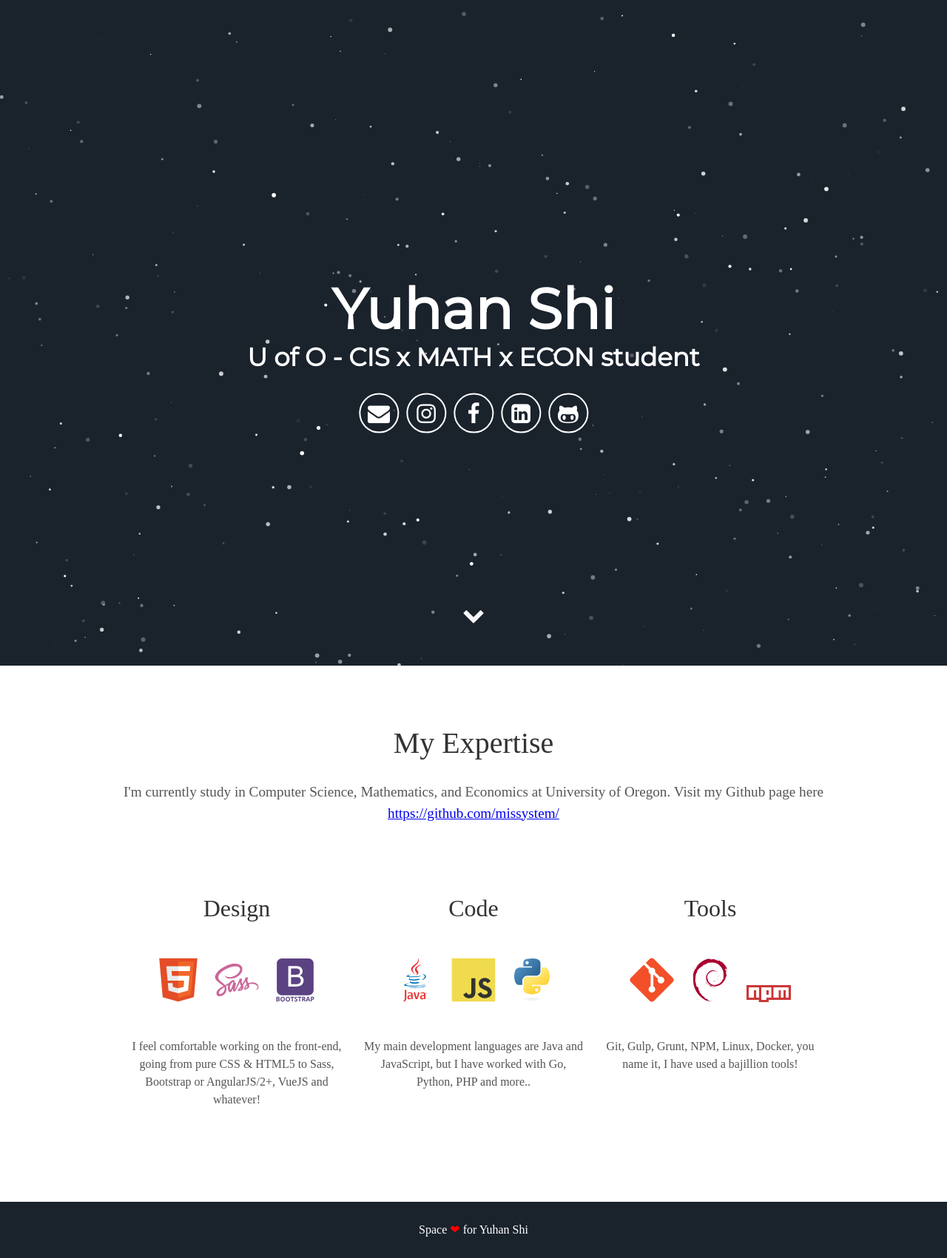
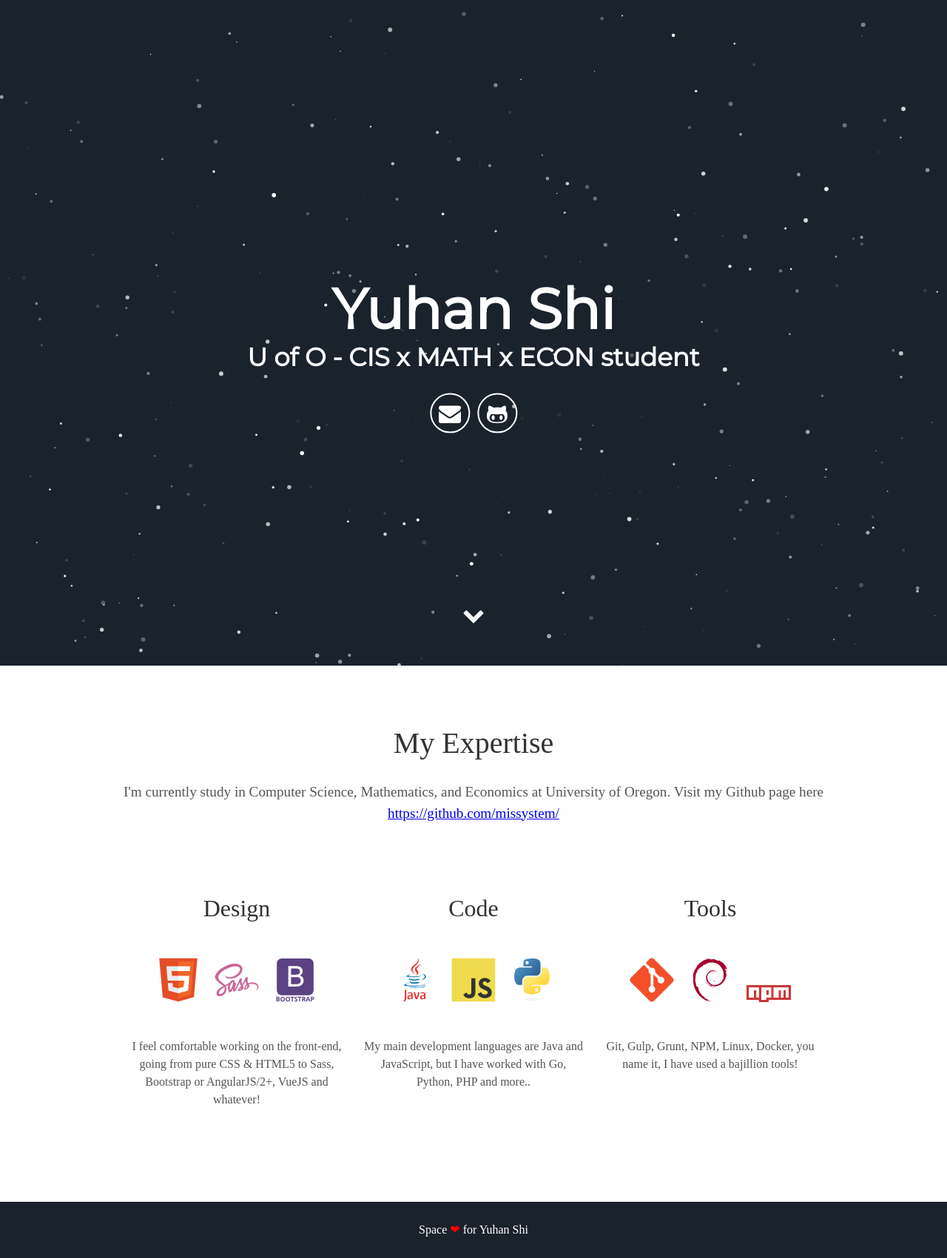
Before and after one commit to missystem/missyshi, a Jekyll site: the page built from index.html, in a window 1280 px wide. Shown: the whole page at 74% size. Built offline with Jekyll 4.4.1, drawn with Linux system fonts in a browser that asks for light colours; some web fonts are replaced.

Commit message:
Update header.html

```diff
--- a/_includes/header.html
+++ b/_includes/header.html
@@ -5,11 +5,11 @@
         <span class="site-description">{{ site.user_title }}</span>
       </h1>
       <div class="header-icons">
-        <a aria-label="Send email" href="mailto:mauriurraco@gmail.com"><i class="icon fa fa-envelope"></i></a>
-        <a aria-label="My Instagram" target="_blank" href="https://www.instagram.com/mauriciourraco7"><i class="icon fa fa-instagram" aria-hidden="true"></i></a>
-        <a aria-label="My Facebook" target="_blank" href="https://www.facebook.com/mauricio.urraco"><i class="icon fa fa-facebook" aria-hidden="true"></i></a>
-        <a aria-label="My LinkedIn" target="_blank" href="https://www.linkedin.com/in/murraco"><i class="icon fa fa-linkedin-square" aria-hidden="true"></i></a>
-        <a aria-label="My Github" target="_blank" href="https://github.com/murraco"><i class="icon fa fa-github-alt" aria-hidden="true"></i></a>
+        <a aria-label="Send email" href="mailto:yuhanspace@gmail.com"><i class="icon fa fa-envelope"></i></a>
+        <!-- <a aria-label="My Instagram" target="_blank" href="https://www.instagram.com/mauriciourraco7"><i class="icon fa fa-instagram" aria-hidden="true"></i></a> -->
+        <!-- <a aria-label="My Facebook" target="_blank" href="https://www.facebook.com/mauricio.urraco"><i class="icon fa fa-facebook" aria-hidden="true"></i></a> -->
+        <!-- <a aria-label="My LinkedIn" target="_blank" href="https://www.linkedin.com/in/murraco"><i class="icon fa fa-linkedin-square" aria-hidden="true"></i></a> -->
+        <a aria-label="My Github" target="_blank" href="https://github.com/missystem"><i class="icon fa fa-github-alt" aria-hidden="true"></i></a>
       </div>
       <div class="header-links">
         <!-- <a class="link" href="#about" data-scroll>About Me</a> -->
```
